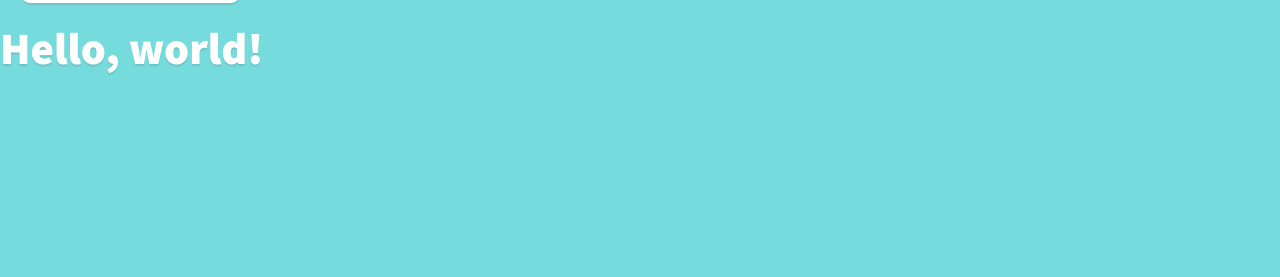
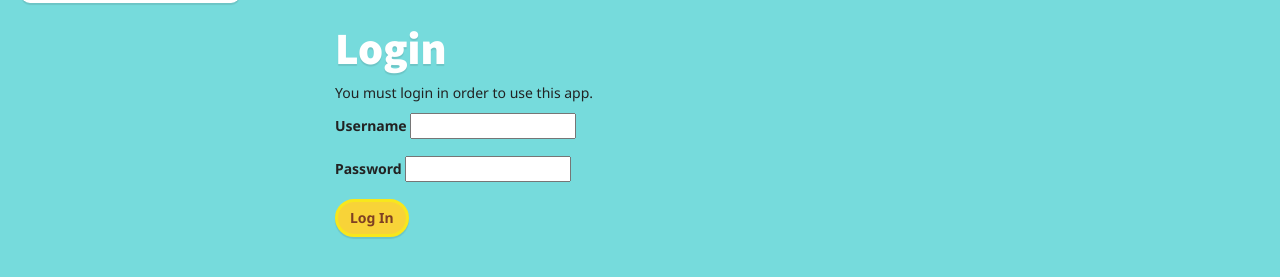
Before and after one commit to SpeakAgent/lingshare, a plain HTML site: page site/index.html at #/dashboard/ in a window 1280 px wide. Shown: the part 73-350 px from the top of the page. Drawn offline with nearby package versions, Linux system fonts and the light colour scheme; some packages are replaced by stand-ins of ours; a script that the page names is missing; files whose address does not match are found by name.

Commit message:
Dashboard / login update. Not perfect (requires a reload) but moving on to other fish

```diff
--- a/site/static/js/controllers/auth.js
+++ b/site/static/js/controllers/auth.js
@@ -1,4 +1,4 @@
-mainApp.controller('LoginController', function($scope, $http, $rootScope, jwtHelper, User){
+mainApp.controller('LoginController', function($scope, $http, $rootScope, jwtHelper, User, $location){
   // Form data for the login modal
   $scope.loginData = {};
   $scope.authToken = localStorage.getItem('authToken');
--- a/site/static/js/controllers/dashboard.js
+++ b/site/static/js/controllers/dashboard.js
@@ -4,6 +4,7 @@ mainApp.controller('DashboardController', function($scope, $rootScope, $http) {
 
 	// Get the user
 	$scope.username = localStorage.getItem('username');
+	if ($scope.username) {
 	req = {
 		url: 'http://127.0.0.1:8000/user/username/' + $scope.username + '/',
 		method: 'GET',
@@ -19,6 +20,7 @@ mainApp.controller('DashboardController', function($scope, $rootScope, $http) {
     .error(function (data) {
     	console.log(data);
     });
+}
 
 
 });
--- a/site/static/js/controllers/main.js
+++ b/site/static/js/controllers/main.js
@@ -9,8 +9,8 @@ mainApp.config(function($routeProvider, $sceDelegateProvider,
 
 	$routeProvider
 	.when('/', {
-		templateUrl: 'templates/main.html',
-		controller: 'mainController'
+		templateUrl: 'templates/dashboard.html',
+		controller: 'DashboardController'
 	})
 	.when('/words/', {
 		templateUrl: 'templates/wordlists.html',
--- a/site/templates/dashboard.html
+++ b/site/templates/dashboard.html
@@ -1,4 +1,4 @@
-<div class="top-container">
+<div class="top-container" ng-if="username">
 	<div class="container">
 		<h1 class="dashboard-greeting mega">Hi, {{ user.first_name }}!</h1>
 		<p class="dashboard-user-since">Speak Agent since 2014</p>
@@ -86,7 +86,7 @@
 		</div>
 	</div>
 </div>
-<div class="bottom-container secondary-content">
+<div class="bottom-container secondary-content" ng-if="username">
 	<div class="container">
 		<h1>Progress Report</h1>
 		<div class="row">
@@ -99,3 +99,25 @@
 		</div>
 	</div>
 </div>
+
+<div ng-if="!username" ng-controller="LoginController">
+	    <div class="login-container col-md-6 col-md-offset-3" ng-if="!authToken">
+      <h1 ng-if="!authToken">Login</h1>
+      <h1 ng-if="authToken">Logout</h1>
+      <p>You must login in order to use this app.</p>
+      <p class="error" ng-if="loginError">{{loginError}}
+        <br>Please doublecheck your username and password.
+      </p>
+      <form ng-submit="doLogin()">
+        <div class="form-group">
+          <label class="item item-input"><span class="input-label">Username</span></label>
+          <input type="text" ng-model="loginData.username">
+        </div>
+        <div class="form-group">
+          <label class="item item-input"><span class="input-label">Password</span></label>
+          <input type="password" ng-model="loginData.password">
+          </div>
+          <button class="btn btn-primary" type="submit">Log In</button>
+      </form>
+    </div>
+</div>
```
